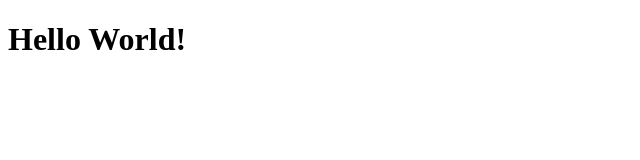
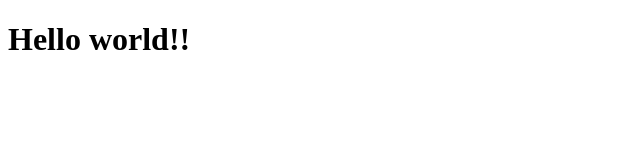
Before and after one commit to os-hun/rails7_alpha2_with_webpack, a React app: page / in a window 1280 px wide. Shown: the top 160 px of the page, without its empty margins (0-640 px from the left). Built offline with nearby package versions, Linux system fonts and the light colour scheme; the HTML template or start-up script is replaced by a standard one; what @hotwired/stimulus would draw is missing.

Commit message:
feat: create src/App.tsx

```diff
--- a/app/ts/index.tsx
+++ b/app/ts/index.tsx
@@ -1,11 +1,10 @@
-import React from 'react';
-import ReactDOM from 'react-dom';
+import React from 'react'
+import ReactDOM from 'react-dom'
+import { App } from './src/App'
 
 ReactDOM.render(
   <React.StrictMode>
-    <div>
-      <h1>Hello World!</h1>
-    </div>
+    <App />
   </React.StrictMode>,
   document.getElementById('app')
-);
+)
--- /dev/null
+++ b/app/ts/src/App.tsx
@@ -0,0 +1,16 @@
+import React, { useState, useEffect } from 'react'
+
+export const App = () => {
+  const [loading, setLoading] = useState(true)
+
+  useEffect(() => {
+    setLoading(false)
+  }, [])
+
+  return (
+    <div>
+      {loading && <span>loading...</span>}
+      {!loading && <h1>Hello world!!</h1>}
+    </div>
+  )
+}
```
Also changed, not shown: package.json (+8 -0 lines), .eslintrc.json (added), 1 other file (tests, documents, lock files or other folders).
